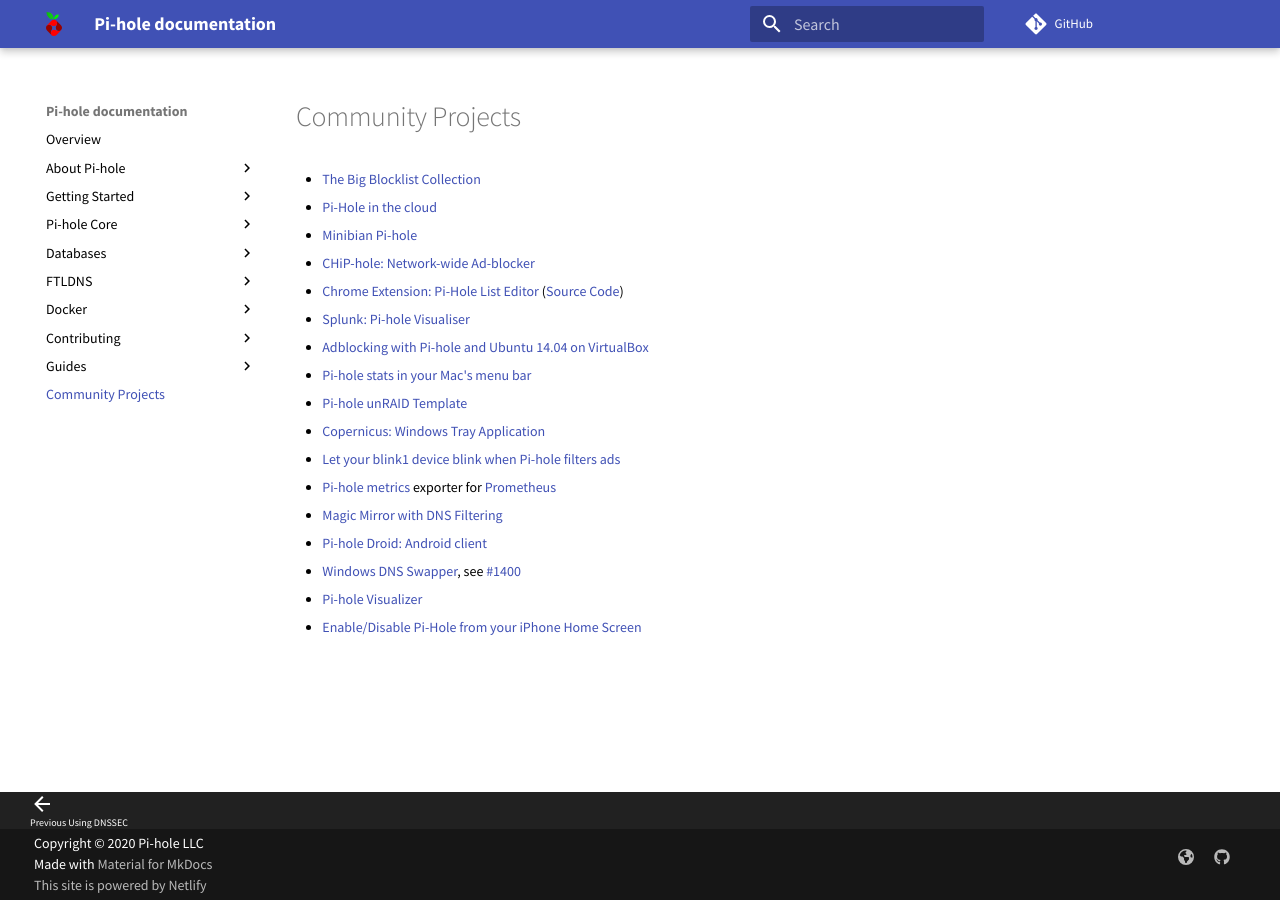
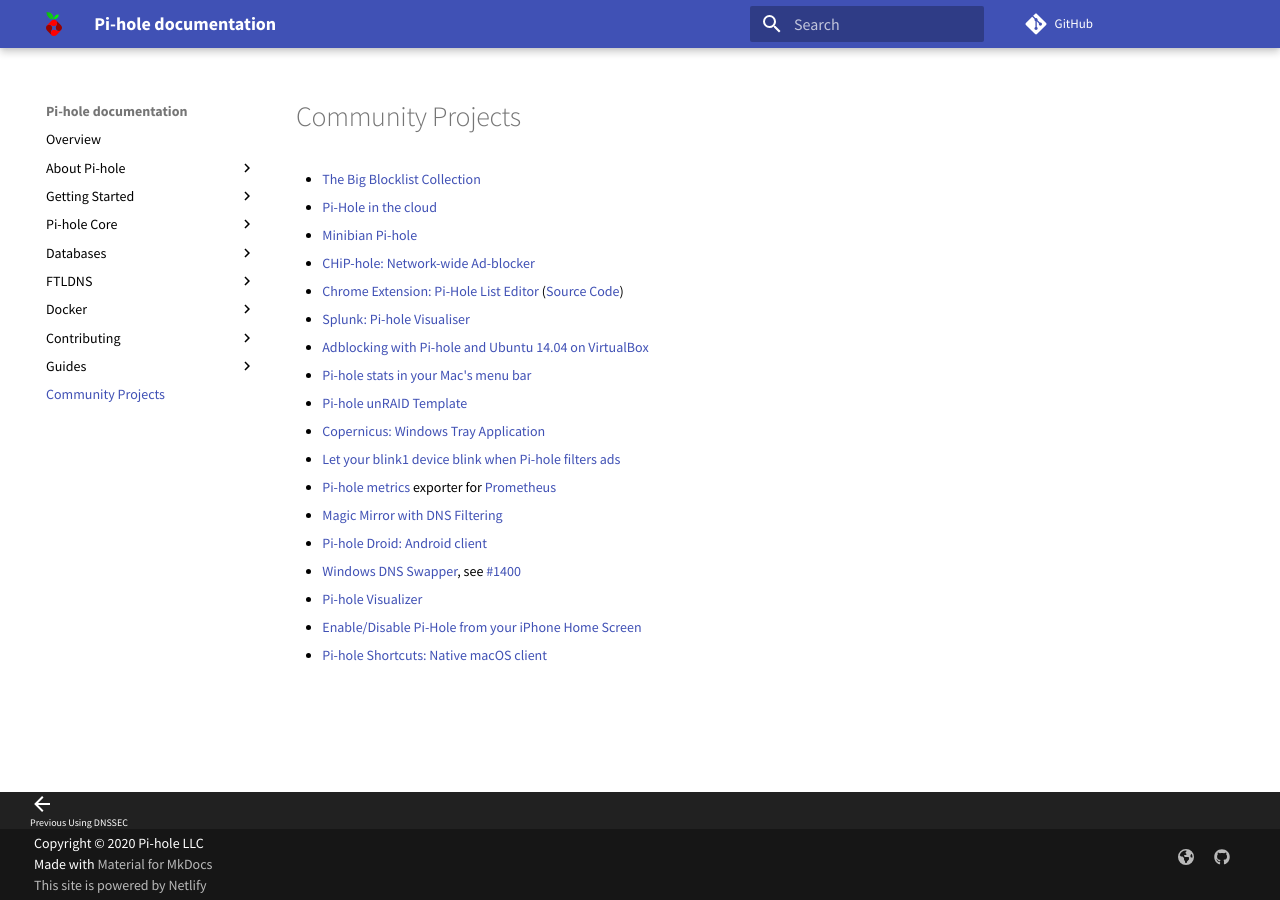
Before and after one commit to pi-hole/docs, an MkDocs documentation site: the page built from docs/main/projects.md, in a window 1280 px wide. Built offline with MkDocs 1.6.1 and Material for MkDocs 9.7.7, drawn with Linux system fonts in a browser that asks for light colours; comment, search, counter and statistics services are not loaded; some of the changed lines change nothing that is shown.

Commit message:
Append Pi-hole Shortcuts for macOS to list of community projects
Signed-off-by: Lukas Wolfsteiner <lukas@wolfsteiner.media>

```diff
--- a/docs/main/projects.md
+++ b/docs/main/projects.md
@@ -1,7 +1,7 @@
 ---
 title: Community Projects
 description: Things built with Pi-hole
-last_updated: Mon Apr 20 19:45:40 2019 UTC
+last_updated: Sun Sep 06 14:28:14 2020 UTC
 ---
 
 - [The Big Blocklist Collection](https://firebog.net/)
@@ -21,3 +21,4 @@
 - [Windows DNS Swapper](https://github.com/tryallthethings/DNS-Swapper), see [#1400](https://github.com/pi-hole/pi-hole/issues/1400)
 - [Pi-hole Visualizer](https://www.reddit.com/r/pihole/comments/82ikgb/pihole_visualizer_update/)
 - [Enable/Disable Pi-Hole from your iPhone Home Screen](https://codeopolis.com/posts/how-to-control-pi-hole-from-your-iphone/)
+- [Pi-hole Shortcuts: Native macOS client](https://github.com/dotWee/macOS-PiholeShortcuts)
```
